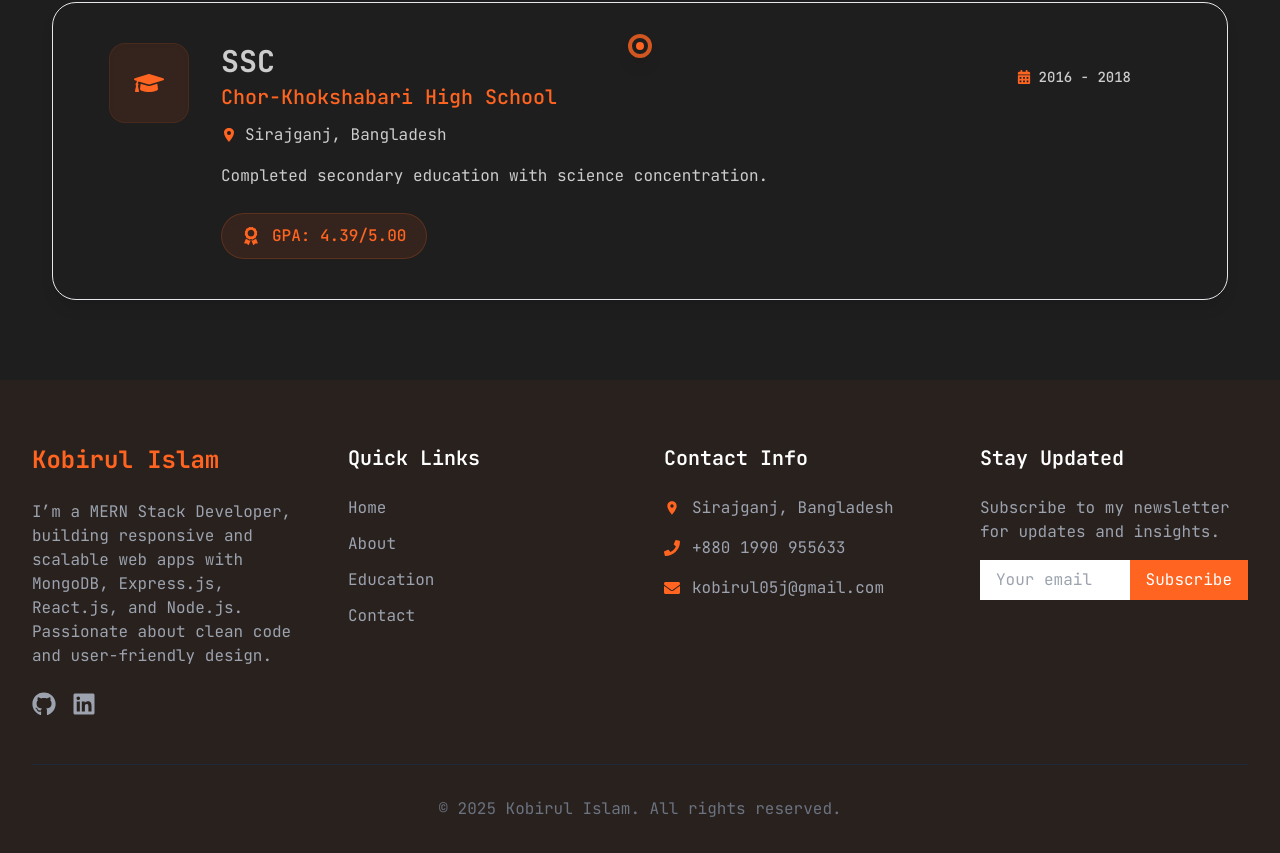
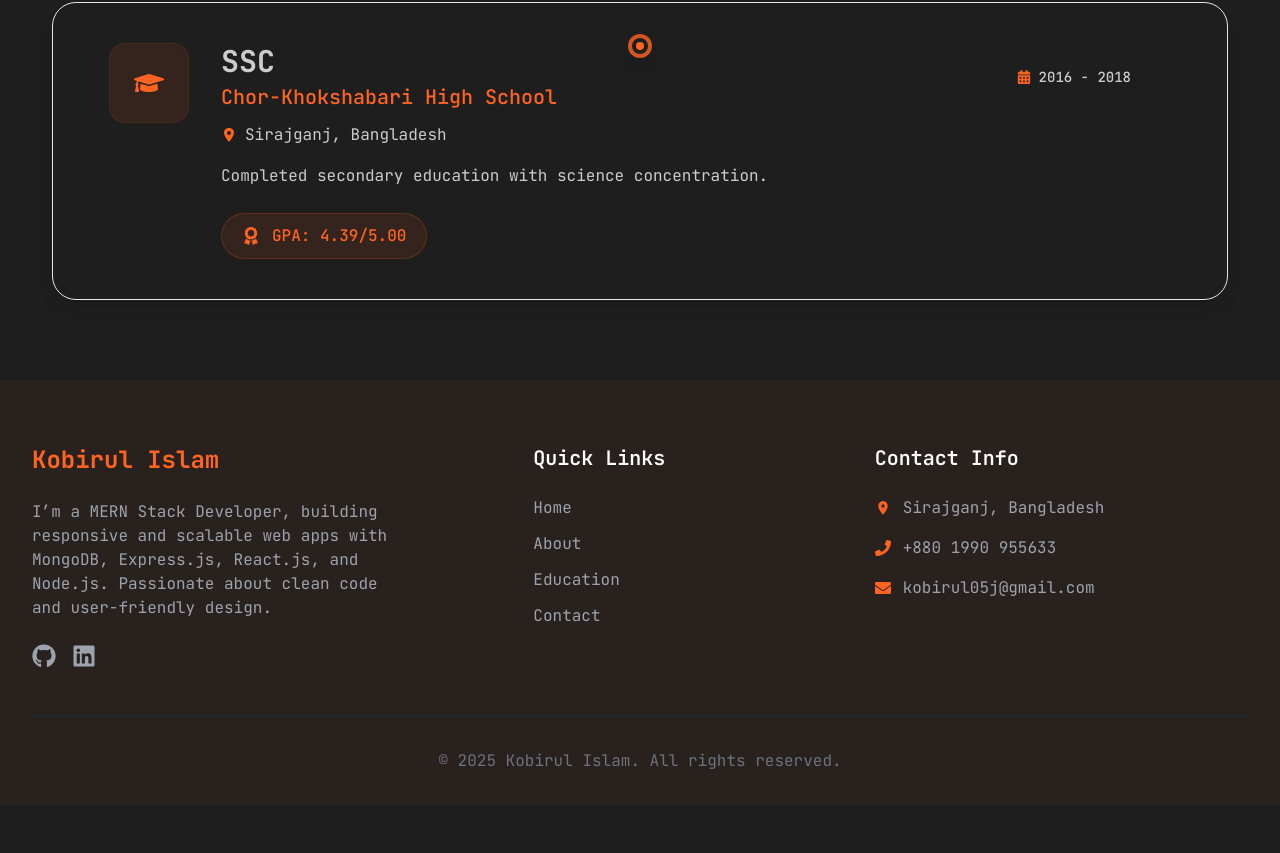
Before and after one commit to kobirul5/personal-web, a Next.js app: page / in a window 1280 px wide. Shown: the part 2890-3743 px from the top of the page. After the commit the page ends 3695 px from the top, so only its background shows below. Built offline with nearby package versions, Linux system fonts and the light colour scheme.

Commit message:
update fotter section

```diff
--- a/src/components/Footer.jsx
+++ b/src/components/Footer.jsx
@@ -10,7 +10,7 @@
   return (
     <footer className="bg-primaryColor/5 mt-10 text-white pt-16 pb-8">
       <div className="container mx-auto px-4 sm:px-6 lg:px-8">
-        <div className="grid grid-cols-1 md:grid-cols-2 lg:grid-cols-4 gap-12">
+        <div className="grid grid-cols-1 md:grid-cols-2 lg:grid-cols-3 gap-12">
           {/* About Section */}
           <motion.div
             initial={{ opacity: 0, y: 20 }}
@@ -38,6 +38,7 @@
             whileInView={{ opacity: 1, y: 0 }}
             transition={{ duration: 0.5, delay: 0.1 }}
             viewport={{ once: true }}
+            className="md:ml-20"
           >
             <h4 className="text-xl font-semibold mb-6">Quick Links</h4>
             <ul className="space-y-3">
@@ -81,7 +82,7 @@
           </motion.div>
 
           {/* Newsletter */}
-          <motion.div
+          {/* <motion.div
             initial={{ opacity: 0, y: 20 }}
             whileInView={{ opacity: 1, y: 0 }}
             transition={{ duration: 0.5, delay: 0.3 }}
@@ -105,7 +106,7 @@
                 Subscribe
               </button>
             </form>
-          </motion.div>
+          </motion.div> */}
         </div>
 
         {/* Copyright */}
```
